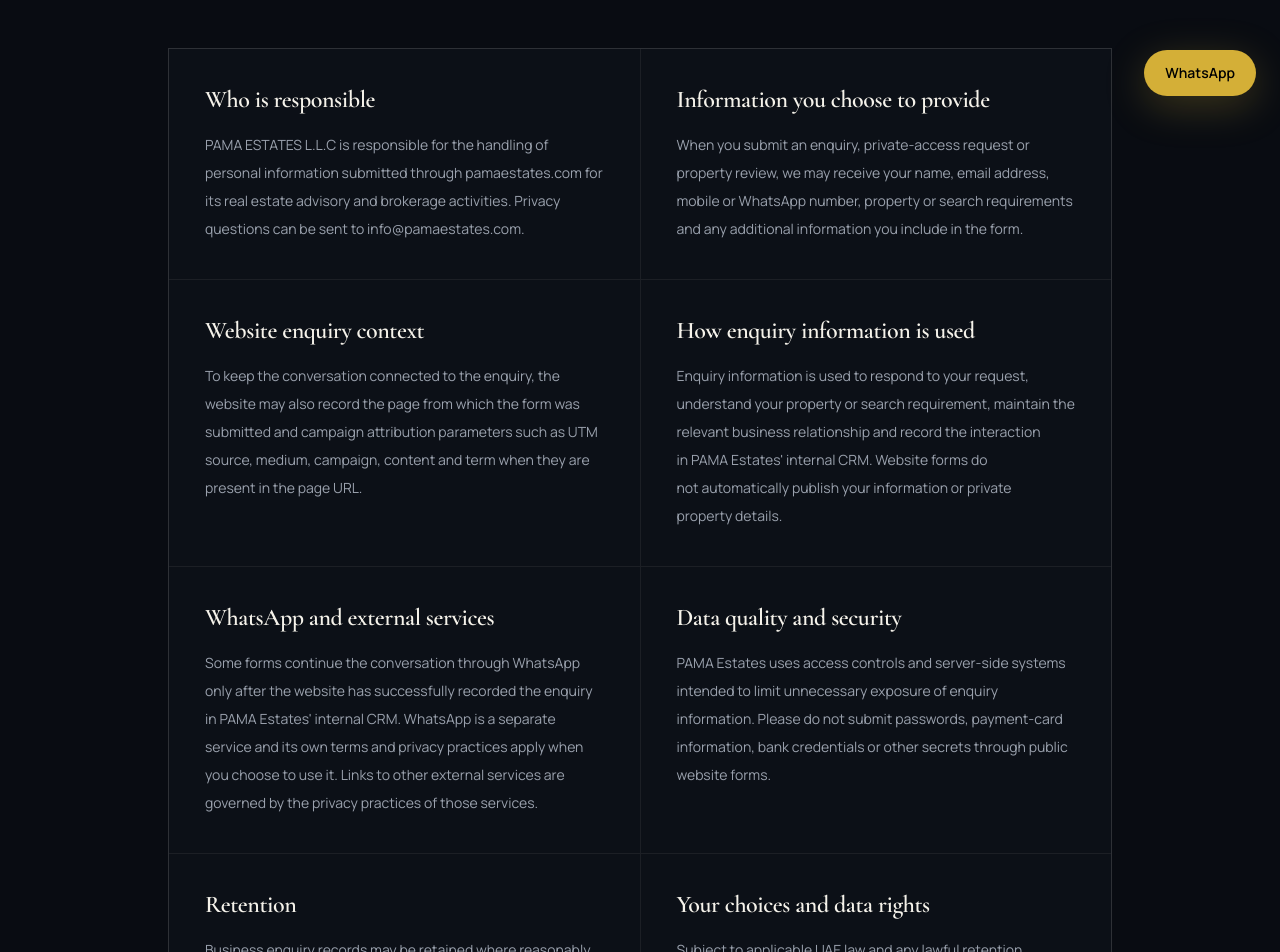
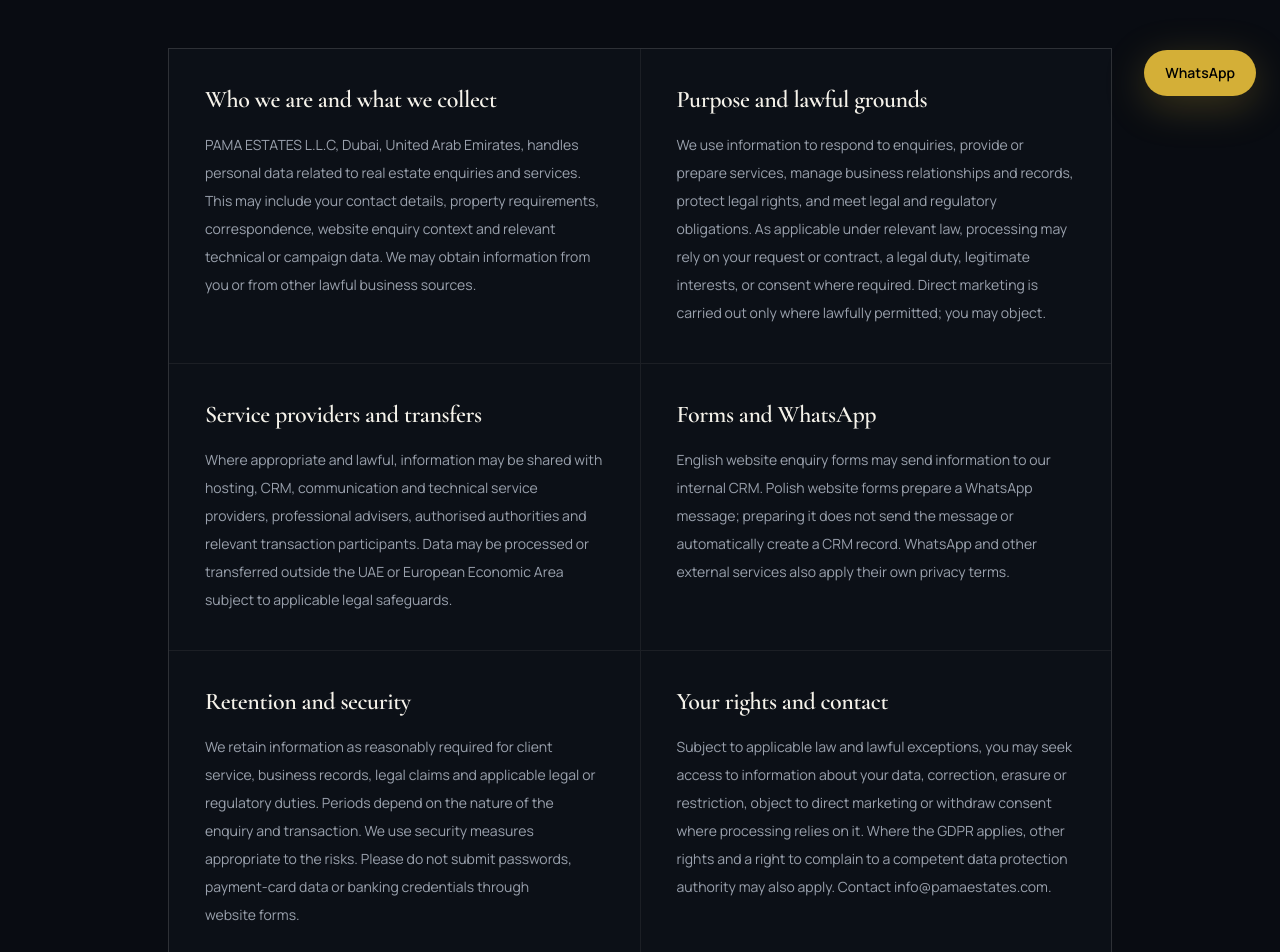
Before and after one commit to pamaestates/pama-estates, a Next.js app: page /privacy in a window 1280 px wide. Shown: the part 680-1632 px from the top of the page. Built offline with nearby package versions, Linux system fonts and the light colour scheme.

Commit message:
content(en): concise aligned privacy notice across EN CRM and PL WhatsApp flows

```diff
--- a/src/app/privacy/page.tsx
+++ b/src/app/privacy/page.tsx
@@ -11,36 +11,28 @@ export const metadata: Metadata = {
 
 const sections = [
   {
-    title: "Who is responsible",
-    body: "PAMA ESTATES L.L.C is responsible for the handling of personal information submitted through pamaestates.com for its real estate advisory and brokerage activities. Privacy questions can be sent to info@pamaestates.com.",
+    title: "Who we are and what we collect",
+    body: "PAMA ESTATES L.L.C, Dubai, United Arab Emirates, handles personal data related to real estate enquiries and services. This may include your contact details, property requirements, correspondence, website enquiry context and relevant technical or campaign data. We may obtain information from you or from other lawful business sources.",
   },
   {
-    title: "Information you choose to provide",
-    body: "When you submit an enquiry, private-access request or property review, we may receive your name, email address, mobile or WhatsApp number, property or search requirements and any additional information you include in the form.",
+    title: "Purpose and lawful grounds",
+    body: "We use information to respond to enquiries, provide or prepare services, manage business relationships and records, protect legal rights, and meet legal and regulatory obligations. As applicable under relevant law, processing may rely on your request or contract, a legal duty, legitimate interests, or consent where required. Direct marketing is carried out only where lawfully permitted; you may object.",
   },
   {
-    title: "Website enquiry context",
-    body: "To keep the conversation connected to the enquiry, the website may also record the page from which the form was submitted and campaign attribution parameters such as UTM source, medium, campaign, content and term when they are present in the page URL.",
+    title: "Service providers and transfers",
+    body: "Where appropriate and lawful, information may be shared with hosting, CRM, communication and technical service providers, professional advisers, authorised authorities and relevant transaction participants. Data may be processed or transferred outside the UAE or European Economic Area subject to applicable legal safeguards.",
   },
   {
-    title: "How enquiry information is used",
-    body: "Enquiry information is used to respond to your request, understand your property or search requirement, maintain the relevant business relationship and record the interaction in PAMA Estates' internal CRM. Website forms do not automatically publish your information or private property details.",
+    title: "Forms and WhatsApp",
+    body: "English website enquiry forms may send information to our internal CRM. Polish website forms prepare a WhatsApp message; preparing it does not send the message or automatically create a CRM record. WhatsApp and other external services also apply their own privacy terms.",
   },
   {
-    title: "WhatsApp and external services",
-    body: "Some forms continue the conversation through WhatsApp only after the website has successfully recorded the enquiry in PAMA Estates' internal CRM. WhatsApp is a separate service and its own terms and privacy practices apply when you choose to use it. Links to other external services are governed by the privacy practices of those services.",
+    title: "Retention and security",
+    body: "We retain information as reasonably required for client service, business records, legal claims and applicable legal or regulatory duties. Periods depend on the nature of the enquiry and transaction. We use security measures appropriate to the risks. Please do not submit passwords, payment-card data or banking credentials through website forms.",
   },
   {
-    title: "Data quality and security",
-    body: "PAMA Estates uses access controls and server-side systems intended to limit unnecessary exposure of enquiry information. Please do not submit passwords, payment-card information, bank credentials or other secrets through public website forms.",
-  },
-  {
-    title: "Retention",
-    body: "Business enquiry records may be retained where reasonably required for client service, transaction history, legal or regulatory obligations and legitimate business administration. Retention may therefore differ depending on the nature of the enquiry and any subsequent transaction or compliance requirement.",
-  },
-  {
-    title: "Your choices and data rights",
-    body: "Subject to applicable UAE law and any lawful retention obligations, you may contact PAMA Estates to ask about personal information you submitted, request correction of inaccurate information, or request restriction, cessation or deletion where the relevant right applies. We may need to verify identity before acting on a request.",
+    title: "Your rights and contact",
+    body: "Subject to applicable law and lawful exceptions, you may seek access to information about your data, correction, erasure or restriction, object to direct marketing or withdraw consent where processing relies on it. Where the GDPR applies, other rights and a right to complain to a competent data protection authority may also apply. Contact info@pamaestates.com.",
   },
 ]
 
@@ -54,7 +46,7 @@ export default function PrivacyPage() {
           <p className="mt-7 max-w-3xl text-base leading-8 text-[#B5BAC3] md:text-lg">
             PAMA Estates handles website enquiries as private business communications. This notice explains the information the current website collects through its enquiry flows, why it is used and how to contact us about it.
           </p>
-          <p className="mt-5 text-sm text-[#7A818C]">Last updated: 31 August 2026</p>
+          <p className="mt-5 text-sm text-[#7A818C]">Last updated: 16 November 2026</p>
         </div>
       </section>
 
```
